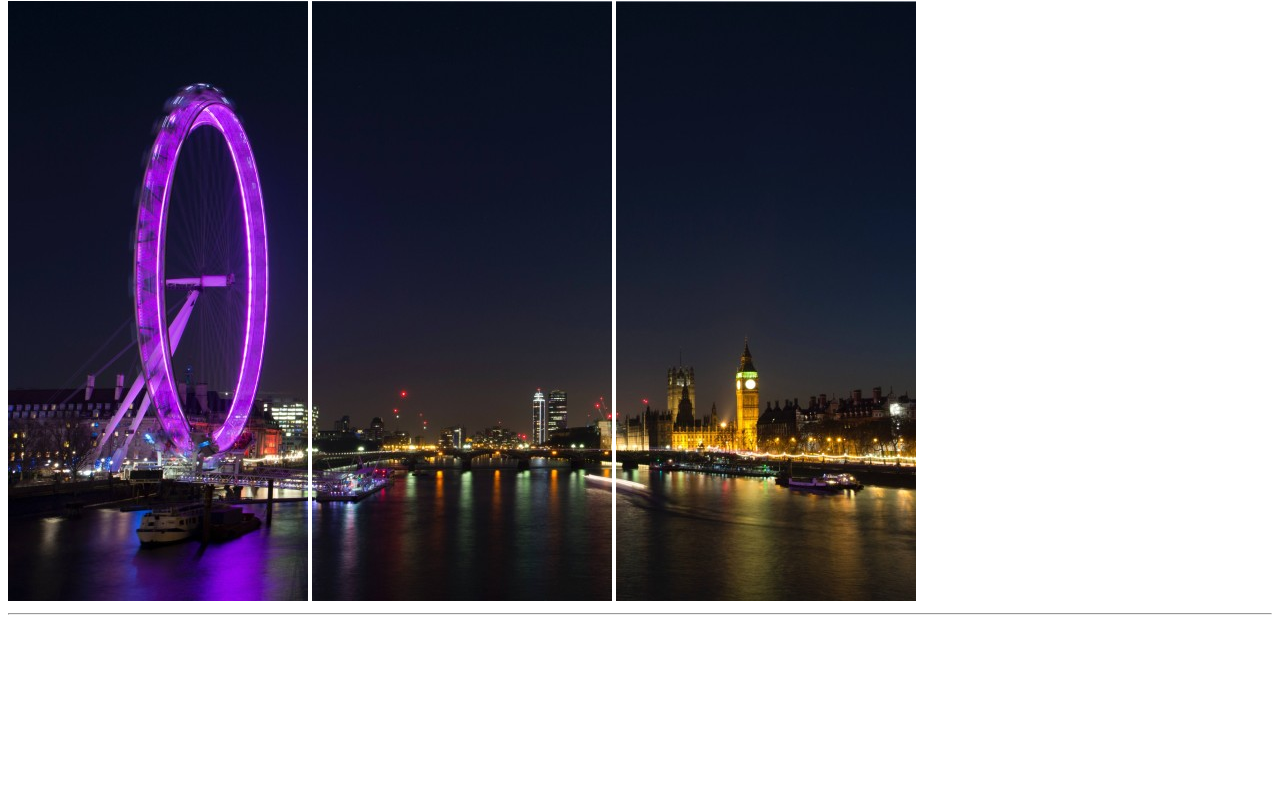
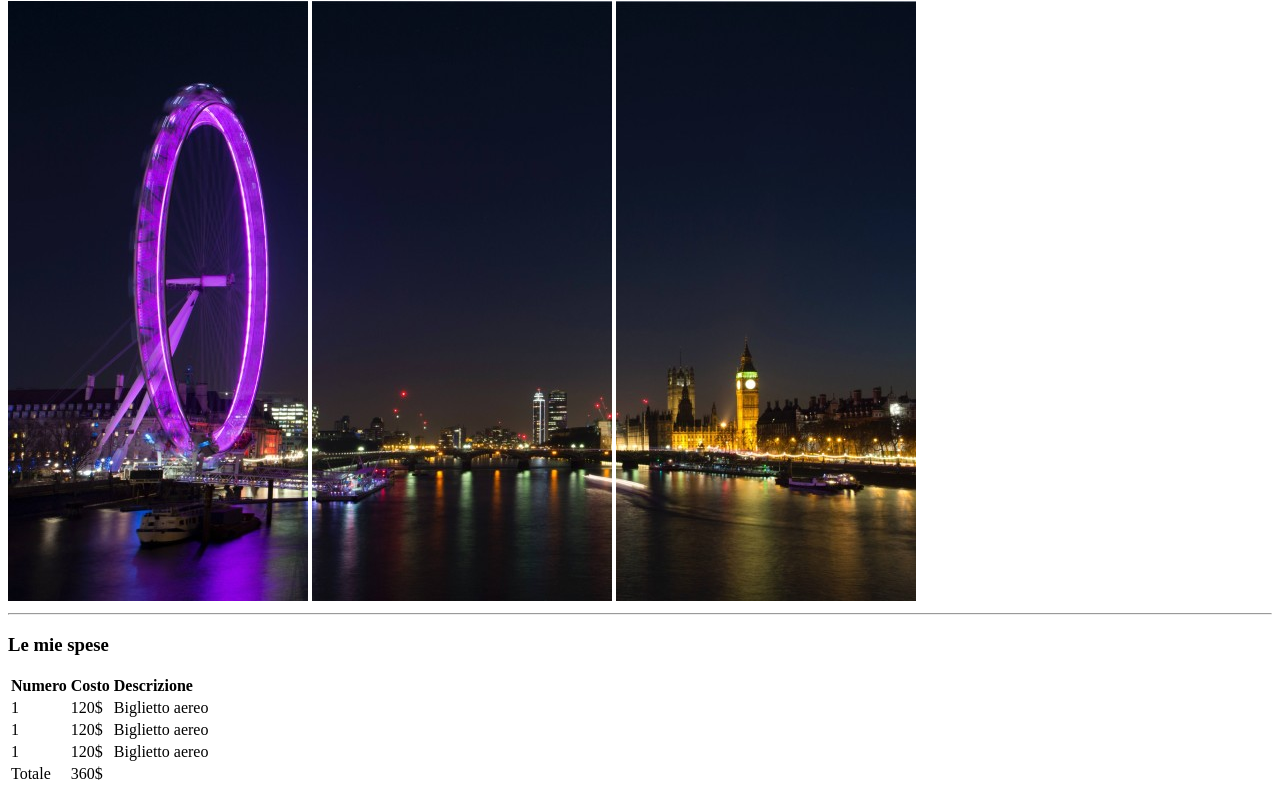
Before and after one commit to Carminelm/html-london-trip, a plain HTML site: page index.html in a window 1280 px wide. Shown: the part 79-873 px from the top of the page. Before the commit the page ends 800 px from the top, so only its background shows below. Drawn offline with Linux system fonts and the light colour scheme.

Commit message:
add table

```diff
--- a/index.html
+++ b/index.html
@@ -6,7 +6,7 @@
     <title>London Trip</title>
 </head>
 <body>
-            <!-- Titolo  -->
+            <!-- titolo e immagini -->
     <h1>Il mio viaggio a Londra </h1>
     <section>
      <img src="img/pexels-bill-emrich-230794-0.jpg" alt="">
@@ -14,5 +14,41 @@
      <img src="img/pexels-bill-emrich-230794-2.jpg" alt="">
     </section>
     <hr>
+             <!-- Parte Centrale  -->
+   <h3>Le mie spese</h3>
+   <table>
+    <thead>
+        <tr>
+         <td><strong>  Numero  </strong></td>
+         <td><strong>  Costo  </strong></td>
+         <td><strong>  Descrizione  </strong></td>
+        </tr>
+    </thead>
+    <tbody>
+        <tr>
+            <td>1</td>
+            <td>120$</td>
+            <td>Biglietto aereo</td>
+        </tr>
+        <tr>
+            <td>1</td>
+            <td>120$</td>
+            <td>Biglietto aereo</td>
+        </tr>
+        <tr>
+            <td>1</td>
+            <td>120$</td>
+            <td>Biglietto aereo</td>
+        </tr>
+        <tfoot>
+            <td>Totale </td>
+            <td>360$</td>
+        </tfoot>
+
+    </tbody>
+
+
+
+   </table>
 </body>
 </html>
```
